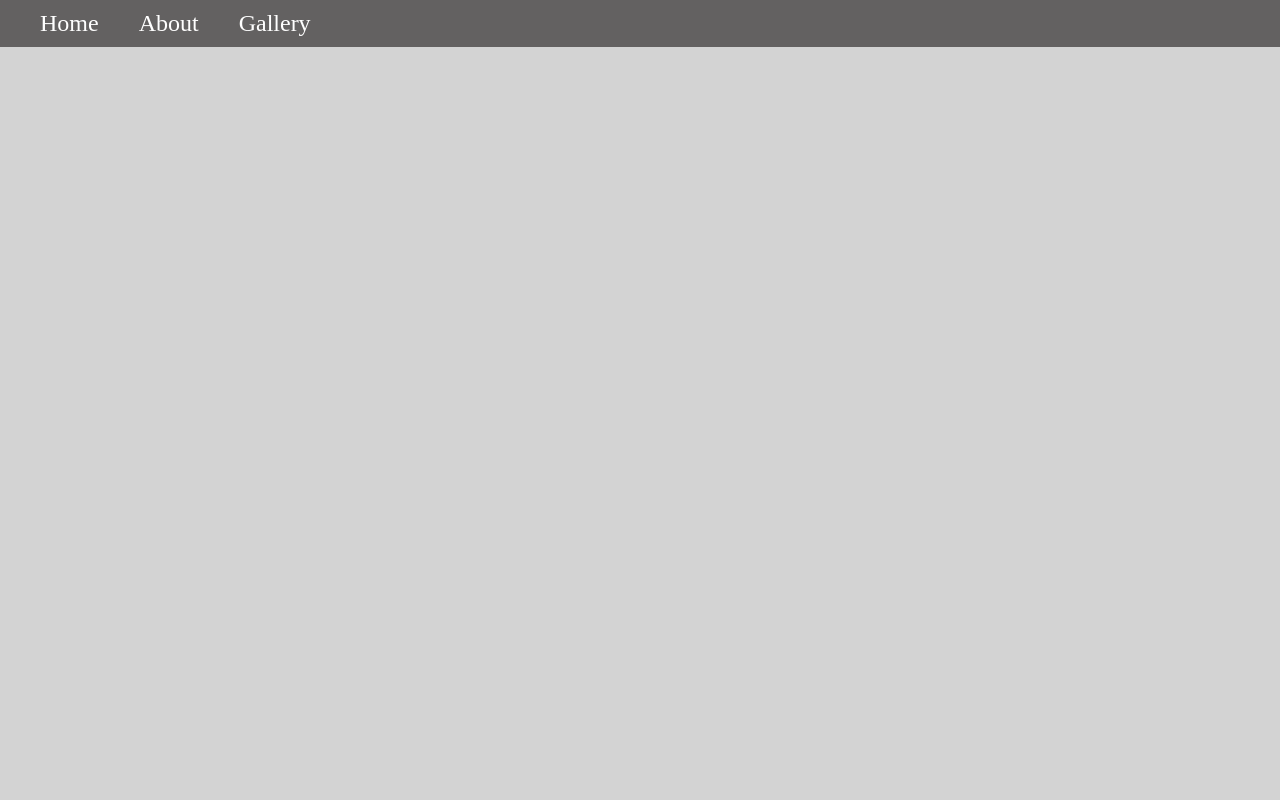
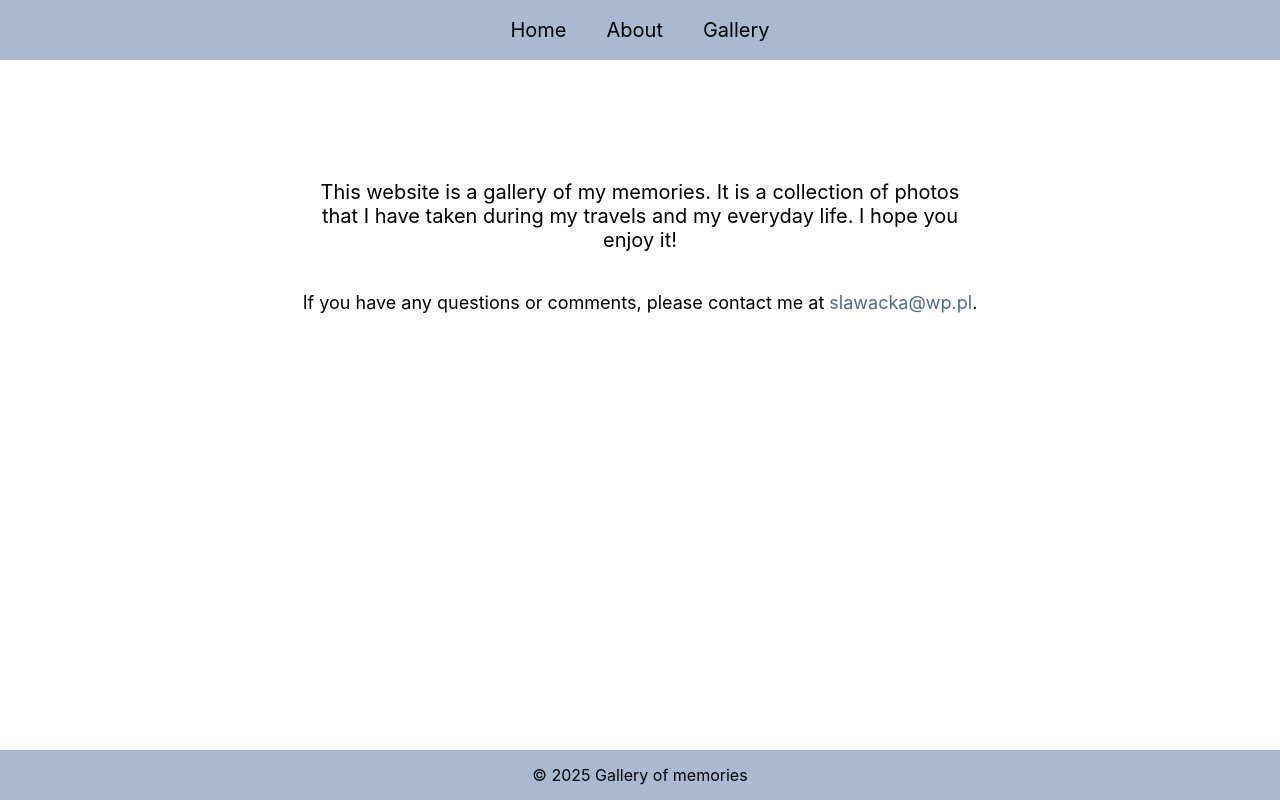
Before and after one commit to wslawacka/web-fundamentals, a plain HTML site: page gallery-website-project/about.html in a window 1280 px wide. Drawn offline with Linux system fonts and the light colour scheme.

Commit message:
Refactor website structure and update content: changed page titles to "Gallery of memories", added header and footer sections to all HTML files, enhanced CSS for navigation and layout, and included an about section with contact information.

```diff
--- a/gallery-website-project/about.html
+++ b/gallery-website-project/about.html
@@ -3,15 +3,33 @@
 <head>
   <meta charset="UTF-8">
   <meta name="viewport" content="width=device-width, initial-scale=1.0">
-  <title>Gallery</title>
+  <title>Gallery of memories</title>
   <link rel="stylesheet" href="index.css">
 </head>
 <body>
-  <nav>
-    <a href="index.html">Home</a>
-    <a href="about.html">About</a>
-    <a href="gallery.html">Gallery</a>
-  </nav>
+
+  <header>
+    <nav>
+      <a href="index.html">Home</a>
+      <a href="about.html">About</a>
+      <a href="gallery.html">Gallery</a>
+    </nav>
+  </header>
+
+  <main>
+    <div id="about-container">
+      <p id="about-text">
+        This website is a gallery of my memories. It is a collection of photos that I have taken during my travels and my everyday life. I hope you enjoy it!
+      </p>
+      <p id="contact-text">
+        If you have any questions or comments, please contact me at <a href="mailto:slawacka@wp.pl">slawacka@wp.pl</a>.
+      </p>
+    </div>
+  </main>
+
+  <footer>
+    &copy; 2025 Gallery of memories
+  </footer>
 
 </body>
 </html>
--- a/gallery-website-project/index.css
+++ b/gallery-website-project/index.css
@@ -2,45 +2,95 @@
   margin: 0;
   padding: 0;
   box-sizing: border-box;
-}
-
-body {
-  background-color: lightgray;
+  font-family: Inter, sans-serif;
+  cursor: default;
 }
 
 nav {
+  position: fixed;
+  top: 0;
+  width: 100%;
+  background-color: #aab9cf;
+  height: 60px;
   display: flex;
-  background-color: rgb(99, 97, 97);
+  justify-content: center;
+  align-items: center;
+  font-size: 20px;
+}
+
+nav > a {
+  text-decoration: none;
+  color: black;
+  cursor: pointer;
+  transition: background-color 0.3s;
+  display: flex;
+  justify-content: center;
+  align-items: center;
+  height: 100%;
   padding: 0 20px;
 }
 
-nav a {
-  text-decoration: none;
-  font-size: 1.5em;
-  padding: 10px 20px;
-  color: white;
-  transition: background-color 0.4s;
+nav > a:hover {
+  background-color: #8a9db5;
 }
 
-nav a:hover {
-  background-color: darkgray;
+nav > a:active {
+  background-color: #6a7d95;
+}
+
+main {
+  padding: 70px 0 60px 0;
+  display: flex;
+  flex-direction: column;
+  align-items: center;
+}
+
+#about-text {
+  font-size: 20px;
+  width: 50%;
+  text-align: center;
+}
+
+#contact-text {
+  font-size: 18px;
+  margin-top: 40px;
+}
+
+#contact-text > a {
+  text-decoration: none;
+  color: black;
+  cursor: pointer;
+  color: #4e6b8e;
 }
 
 #gallery-container {
   display: flex;
   flex-wrap: wrap;
-  justify-content: space-around;
-  margin: 10px;
+  justify-content: center;
+  gap: 8px;
 }
 
-#gallery-container img {
+#gallery-container > img {
+  width: 210px;
   height: 280px;
-  width: 210px;
-  cursor: pointer;
-  transition: transform 0.4s;
-  margin-bottom: 10px;
+  object-fit: cover;
 }
 
-#gallery-container img:hover {
-  transform: scale(1.1);
+#about-container {
+  padding: 110px 0;
+  display: flex;
+  flex-direction: column;
+  align-items: center;
 }
+
+footer {
+  position: fixed;
+  bottom: 0;
+  width: 100%;
+  background-color: #aab9cf;
+  display: flex;
+  justify-content: center;
+  align-items: center;
+  height: 50px;
+  font-size: 16px;
+}
```
Also changed, not shown: gallery-website-project/gallery.html (+9 -1 lines), gallery-website-project/index.html (+12 -6 lines).
